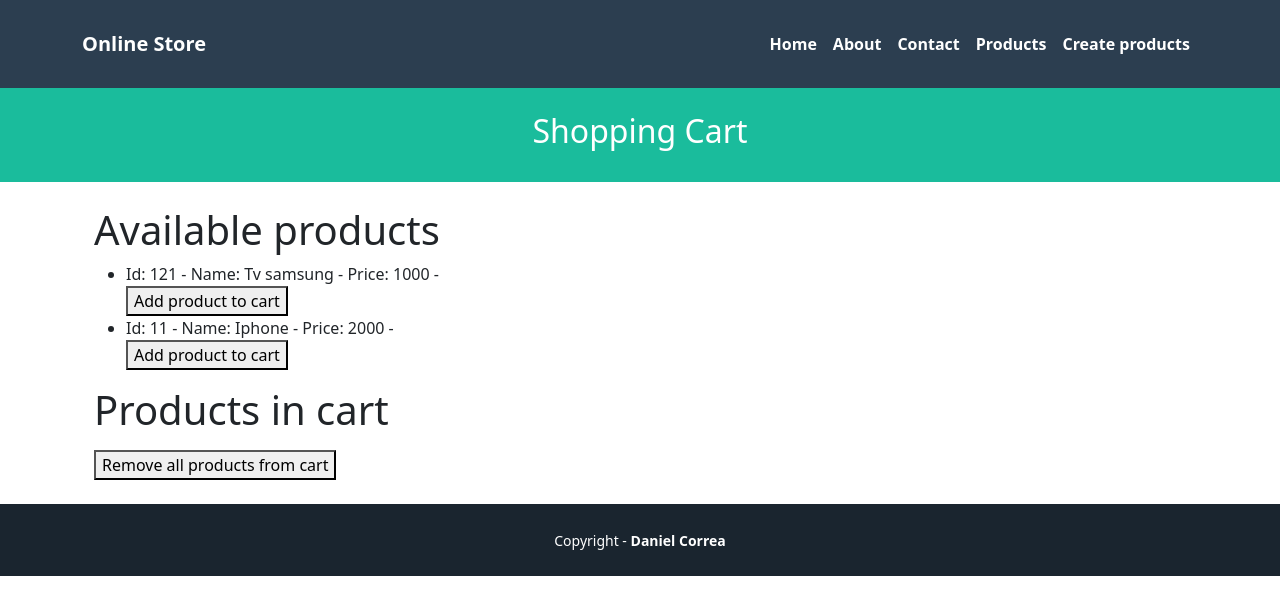
After one commit to Juancaciguz/Django-Tutorials, a Django app: page /cart/ in a window 1280 px wide. The commit adds this page. Shown: the top 615 px of the page. Run offline with Django 5.2, Linux system fonts and the light colour scheme.

Commit message:
Tutorial 3 P1 done

```diff
--- /dev/null
+++ b/pages/templates/cart/index.html
@@ -0,0 +1,46 @@
+{% extends 'pages/base.html' %}
+{% block title %} {{title}} {% endblock %}
+{% block header_title %} {{subtitle}} {% endblock %}
+
+{% block content %}
+<div class="container">
+  <div class="row justify-content-center">
+    <div class="col-md-12">
+    <h1>Available products</h1>
+    <ul>
+      {% for key, product in products.items %}
+        <li>
+          Id: {{ key }} -
+          Name: {{ product.name }} -
+          Price: {{ product.price }} -
+          <form method="post" action="{% url 'cart_add' key %}">
+            {% csrf_token %}
+            <button type="submit">Add product to cart</button>
+          </form>
+      </li>
+      {% endfor %}
+    </ul>
+    </div>
+  </div>
+
+  <div class="row justify-content-center">
+    <div class="col-md-12">
+    <h1>Products in cart</h1>
+      <ul>
+        {% for key, product in cart_products.items %}
+
+          <li>
+            Id: {{ key }} -
+            Name: {{ product.name }} -
+            Price: {{ product.price }}
+          </li>
+        {% endfor %}
+      </ul>
+      <form method="post" action="{% url 'cart_removeAll' %}">
+        {% csrf_token %}
+        <button type="submit">Remove all products from cart</button>
+      </form>
+    </div>
+  </div>
+</div>
+{% endblock %}
--- a/pages/templates/pages/base.html
+++ b/pages/templates/pages/base.html
@@ -24,7 +24,7 @@ aria-controls="navbarNavAltMarkup" aria-expanded="false" aria-label="Toggle navi
           <a class="nav-link active" href="{% url 'about' %}">About</a>
           <a class="nav-link active" href="{% url 'contact' %}">Contact</a>
           <a class="nav-link active" href="{% url 'index' %}">Products</a>
-          <a class="nav-link active" phref="{% url 'form' %}">Create products</a>
+          <a class="nav-link active" href="{% url 'form' %}">Create products</a>
         </div>
       </div>
     </div>
--- a/pages/urls.py
+++ b/pages/urls.py
@@ -1,5 +1,5 @@
 from django.urls import path
-from .views import HomePageView, AboutPageView, ContactPageView, ProductIndexView, ProductShowView, ProductCreateView, ConfirmationAcceptanceView
+from .views import HomePageView, AboutPageView, ContactPageView, ProductIndexView, ProductShowView, ProductCreateView, ConfirmationAcceptanceView, CartView, CartRemoveAllView
 urlpatterns = [
     path("", HomePageView.as_view(), name='home'),
     path('about/', AboutPageView.as_view(), name='about'),
@@ -8,4 +8,7 @@ urlpatterns = [
     path('products/create', ProductCreateView.as_view(), name='form'),
     path('products/confirmation', ConfirmationAcceptanceView.as_view(), name='confirmation'),
     path('products/<str:id>', ProductShowView.as_view(), name='show'),
+    path('cart/', CartView.as_view(), name='cart_index'),
+    path('cart/add/<str:product_id>', CartView.as_view(), name='cart_add'),
+    path('cart/removeAll', CartRemoveAllView.as_view(), name='cart_removeAll'),
 ]
--- a/pages/views.py
+++ b/pages/views.py
@@ -116,3 +116,47 @@ class ProductListView(ListView):
         context['title'] = 'Products - Online Store'
         context['subtitle'] = 'List of products'
         return context
+
+class CartView(View):
+    template_name = 'cart/index.html'
+
+    def get(self, request):
+        # Simulated database for products
+        products = {}
+        products[121] = {'name': 'Tv samsung', 'price': '1000'}
+        products[11] = {'name': 'Iphone', 'price': '2000'}
+
+        # Get cart products from session
+        cart_products = {}
+        cart_product_data = request.session.get('cart_product_data', {})
+
+        for key, product in products.items():
+            if str(key) in cart_product_data.keys():
+                cart_products[key] = product
+
+        # Prepare data for the view
+        view_data = {
+            'title': 'Cart - Online Store',
+            'subtitle': 'Shopping Cart',
+            'products': products,
+            'cart_products': cart_products
+        }
+
+        return render(request, self.template_name, view_data)
+
+    def post(self, request, product_id):
+        # Get cart products from session and add the new product
+        cart_product_data = request.session.get('cart_product_data', {})
+        cart_product_data[product_id] = product_id
+        request.session['cart_product_data'] = cart_product_data
+
+        return redirect('cart_index')
+
+
+class CartRemoveAllView(View):
+    def post(self, request):
+        # Remove all products from cart in session
+        if 'cart_product_data' in request.session:
+            del request.session['cart_product_data']
+
+        return redirect('cart_index')
```
Also changed, not shown: db.sqlite3.
